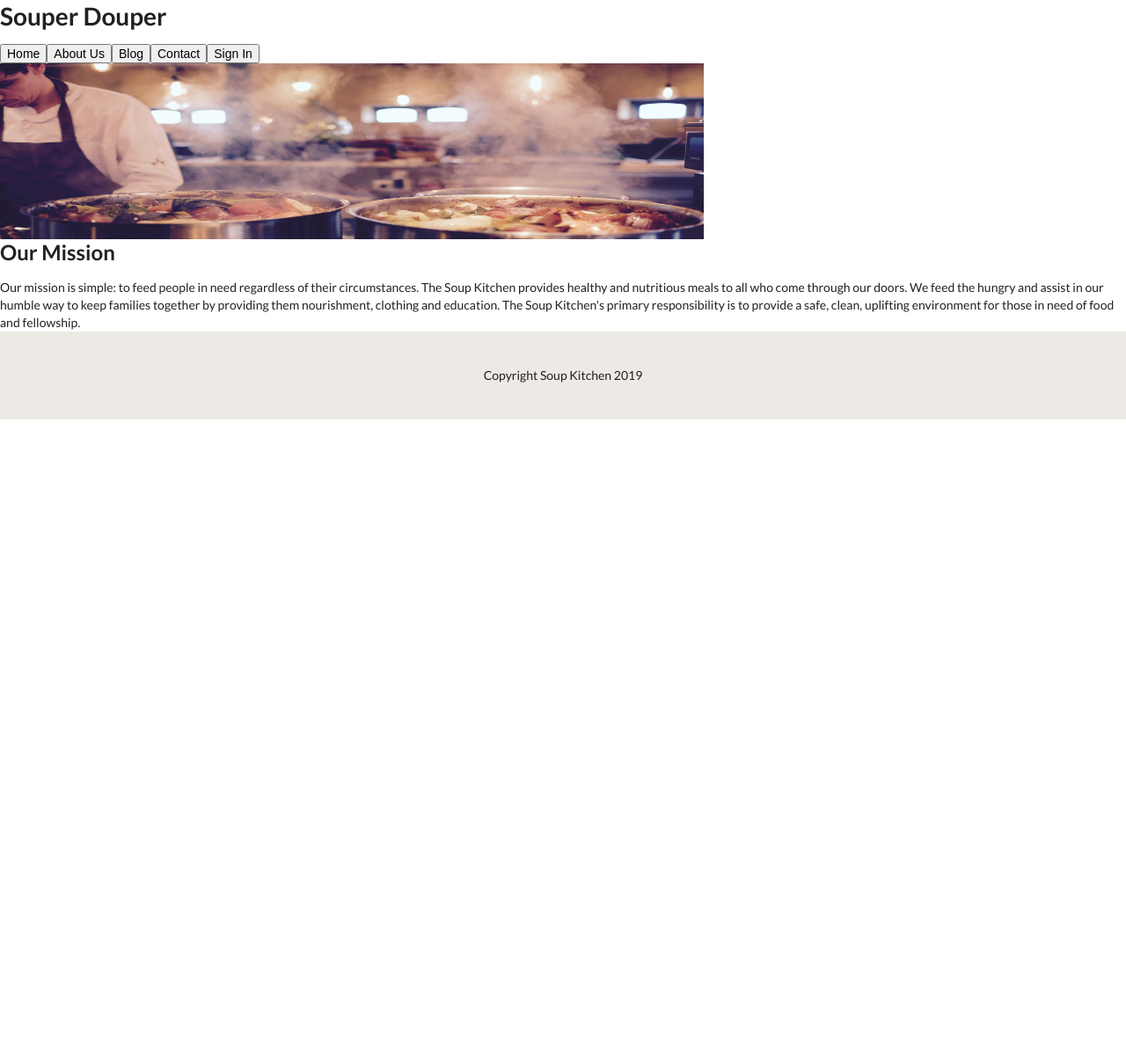
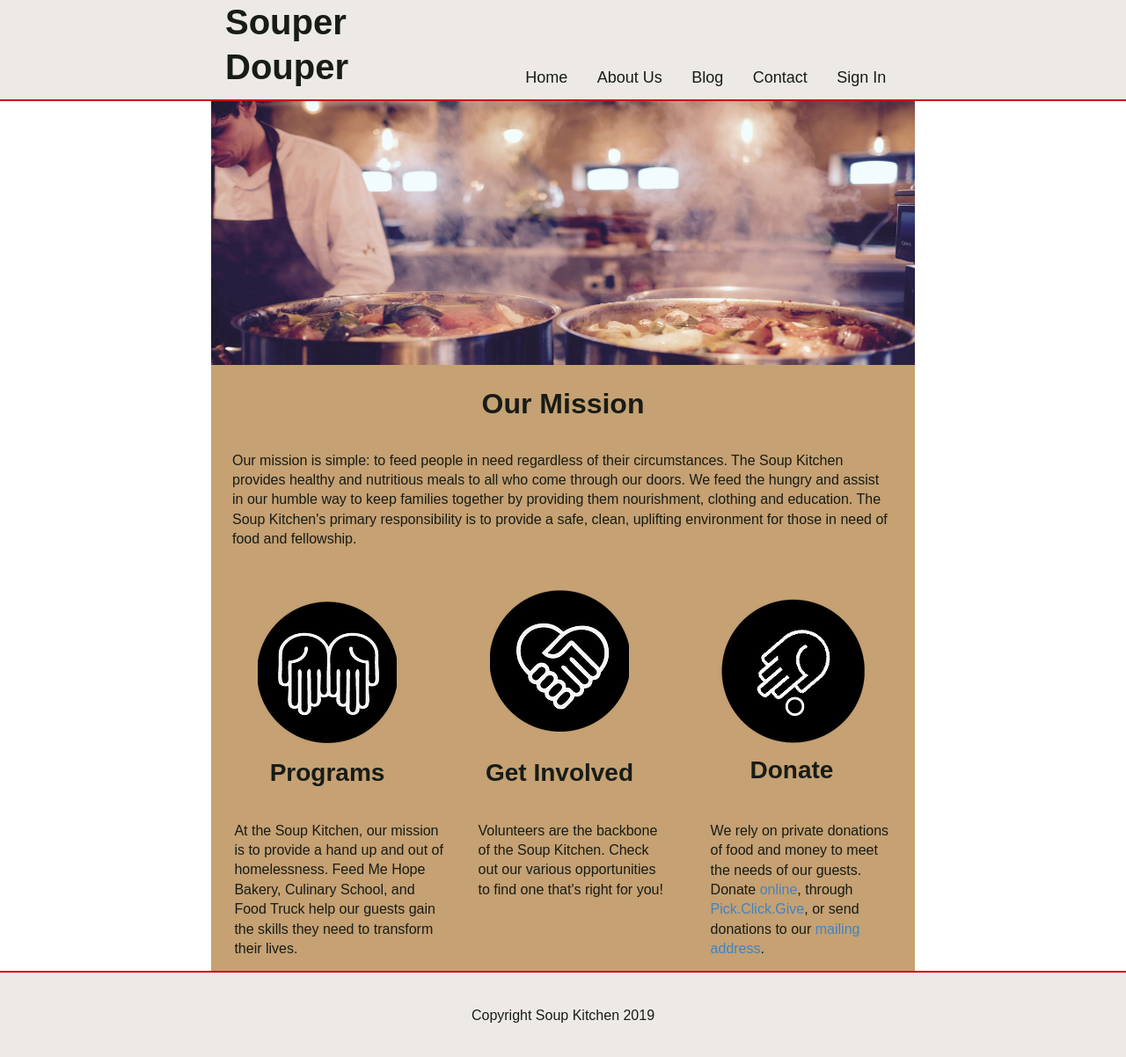
Before and after one commit to tristangrovender/SouperDouper, a React (Create React App) app in the folder souper/: page / in a window 1280 px wide. Shown: the whole page at 88% size. Before the commit the page ends 800 px from the top, so only its background shows below. Built offline with nearby package versions, Linux system fonts and the light colour scheme.

Commit message:
MVP Complete

```diff
--- /dev/null
+++ b/souper/src/App.css
@@ -0,0 +1,44 @@
+/* General Styles */
+* {
+    box-sizing: border-box;
+}
+
+html {
+    font-size: 62.5%;
+}
+
+html,
+body {
+    font-family: "Ubuntu", sans-serif;
+    color: #181c16;
+}
+
+h1,
+h2,
+h3,
+h4,
+h5 {
+    font-family: "Russo One", sans-serif;
+}
+
+h2 {
+    font-size: 3.2rem;
+}
+
+h3 {
+    font-size: 2.8rem;
+}
+
+p {
+    font-size: 1.6rem;
+    line-height: 1.4;
+    color: #181c16;
+    padding: 30px 0;
+}
+
+.body-container {
+    max-width: 800px;
+    width: 100%;
+    margin: 0 auto;
+    background-color: #c5a173;
+}
--- a/souper/src/App.js
+++ b/souper/src/App.js
@@ -2,14 +2,17 @@ import React from "react";
 import Banner from "./components/Banner";
 import Body from "./components/Body";
 import Footer from "./components/Footer";
+import "./App.css";
 // import { Button } from "semantic-ui-react";
 /* <Button content="Blue button!" primary /> */
 
 const App = () => {
     return (
-        <div>
+        <div className="app-container">
             <Banner />
-            <Body />
+            <div className="body-container">
+                <Body />
+            </div>
             <Footer />
         </div>
     );
--- a/souper/src/components/Banner.js
+++ b/souper/src/components/Banner.js
@@ -1,16 +1,17 @@
 import React from "react";
+import "./Css/Banner.css";
 
 const Banner = () => {
     return (
-        <div>
-            <h1>Souper Douper</h1>
-            <div>
+        <div className="header">
+            <div className="header-contents">
+                <h1>Souper Douper</h1>
                 <nav>
-                    <button>Home</button>
-                    <button>About Us</button>
-                    <button>Blog</button>
-                    <button>Contact</button>
-                    <button>Sign In</button>
+                    <a href="#">Home</a>
+                    <a href="#">About Us</a>
+                    <a href="#">Blog</a>
+                    <a href="#">Contact</a>
+                    <a href="#">Sign In</a>
                 </nav>
             </div>
         </div>
--- a/souper/src/components/Body.js
+++ b/souper/src/components/Body.js
@@ -1,12 +1,14 @@
 import React from "react";
 import Carousel from "./Carousel";
 import TopContent from "./TopContent";
+import Columns from "./Columns";
 
 const Body = () => {
     return (
         <div>
             <Carousel />
             <TopContent />
+            <Columns />
         </div>
     );
 };
--- a/souper/src/components/Carousel.js
+++ b/souper/src/components/Carousel.js
@@ -7,7 +7,7 @@ import "./Css/Carousel.css";
 const Carousel = () => {
     return (
         <div className="carousel">
-            <img src={banner} alt="dogs" />
+            <img src={banner} alt="Man cooking soup" />
         </div>
     );
 };
--- a/souper/src/components/Columns.js
+++ b/souper/src/components/Columns.js
@@ -0,0 +1,57 @@
+import React from "react";
+
+import programs from "../images/programs.png";
+import involved from "../images/get-involved.png";
+import donate from "../images/donate.png";
+import "./Css/Columns.css";
+
+const Columns = () => {
+    return (
+        <div className="bottom-content">
+            <div className="programs">
+                <img
+                    className="programs-image"
+                    src={programs}
+                    alt="open hands symbol"
+                />
+                <h3>Programs</h3>
+                <p>
+                    At the Soup Kitchen, our mission is to provide a hand up and
+                    out of homelessness. Feed Me Hope Bakery, Culinary School,
+                    and Food Truck help our guests gain the skills they need to
+                    transform their lives.
+                </p>
+            </div>
+
+            <div className="get-involved">
+                <img
+                    className="get-involved-image"
+                    src={involved}
+                    alt="handshake forming a heart"
+                />
+                <h3>Get Involved</h3>
+                <p>
+                    Volunteers are the backbone of the Soup Kitchen. Check out
+                    our various opportunities to find one that's right for you!{" "}
+                </p>
+            </div>
+
+            <div className="donate">
+                <img
+                    className="donate-image"
+                    src={donate}
+                    alt="hand donating coins"
+                />
+                <h3>Donate</h3>
+                <p>
+                    We rely on private donations of food and money to meet the
+                    needs of our guests. Donate <a href="#">online</a>, through{" "}
+                    <a href="#">Pick.Click.Give</a>, or send donations to our{" "}
+                    <a href="#">mailing address</a>.
+                </p>
+            </div>
+        </div>
+    );
+};
+
+export default Columns;
--- /dev/null
+++ b/souper/src/components/Css/Banner.css
@@ -0,0 +1,35 @@
+/* Navigation/header */
+.header-contents {
+    display: flex;
+    background-color: #edeae6;
+    padding-bottom: 2.5%;
+    padding: 0 20% 0 20%;
+    border-bottom: 2px solid #cf0015;
+}
+
+.header-contents h1 {
+    display: flex;
+    font-size: 4rem;
+}
+
+.header-contents nav {
+    display: flex;
+    align-items: flex-end;
+    justify-content: flex-end;
+    margin-bottom: 15px;
+    width: 100%;
+}
+
+.header-contents nav a {
+    display: flex;
+    justify-content: center;
+    margin: 0 3% 0 3%;
+    color: #181c16;
+    font-size: 1.8rem;
+    transition: all 0.3s ease-in;
+    text-decoration: none;
+}
+
+.header-contents nav a:hover {
+    color: #cf0015;
+}
--- a/souper/src/components/Css/Carousel.css
+++ b/souper/src/components/Css/Carousel.css
@@ -3,6 +3,6 @@
 }
 
 .carousel img {
-    height: 200px;
+    height: 300px;
     width: 800px;
 }
--- /dev/null
+++ b/souper/src/components/Css/Columns.css
@@ -0,0 +1,77 @@
+.bottom-content {
+    display: flex;
+}
+
+.programs {
+    display: flex;
+    flex-direction: column;
+    align-items: center;
+    width: 33%;
+}
+
+.programs p {
+    padding: 10% 0% 0% 10%;
+}
+
+.programs-image {
+    display: flex;
+    padding-top: 5%;
+    justify-content: center;
+}
+
+.programs-image h3 {
+    display: flex;
+    padding-top: 5%;
+    justify-content: center;
+}
+
+.programs-image p {
+    margin: 0 5%;
+}
+
+.get-involved {
+    display: flex;
+    flex-direction: column;
+    align-items: center;
+    width: 33%;
+}
+
+.get-involved p {
+    padding: 10% 0% 0% 10%;
+}
+
+.get-involved h3 {
+    display: flex;
+    padding-top: 5%;
+    justify-content: center;
+}
+
+.get-involved p {
+    margin: 0 5%;
+}
+
+.donate {
+    display: flex;
+    flex-direction: column;
+    align-items: center;
+    width: 33%;
+}
+
+.donate p {
+    padding: 10% 0% 0% 10%;
+}
+
+.donate h3 {
+    display: flex;
+    padding-top: 5%;
+    justify-content: center;
+    margin: 0;
+}
+
+.donate p {
+    margin: 5%;
+}
+
+.donate p a {
+    text-decoration: none;
+}
--- a/souper/src/components/Css/Footer.css
+++ b/souper/src/components/Css/Footer.css
@@ -4,4 +4,5 @@
     justify-content: center;
     align-items: center;
     height: 100px;
+    border-top: 2px solid #cf0015;
 }
--- /dev/null
+++ b/souper/src/components/Css/TopContent.css
@@ -0,0 +1,10 @@
+.top-content {
+    display: flex;
+    flex-direction: column;
+    align-items: center;
+    padding: 3%;
+}
+
+.top-content p {
+    padding: 3% 0;
+}
--- a/souper/src/components/TopContent.js
+++ b/souper/src/components/TopContent.js
@@ -1,8 +1,10 @@
 import React from "react";
+
+import "./Css/TopContent.css";
 
 const TopContent = () => {
     return (
-        <div>
+        <div className="top-content">
             <h2>Our Mission</h2>
             <p>
                 Our mission is simple: to feed people in need regardless of
```
